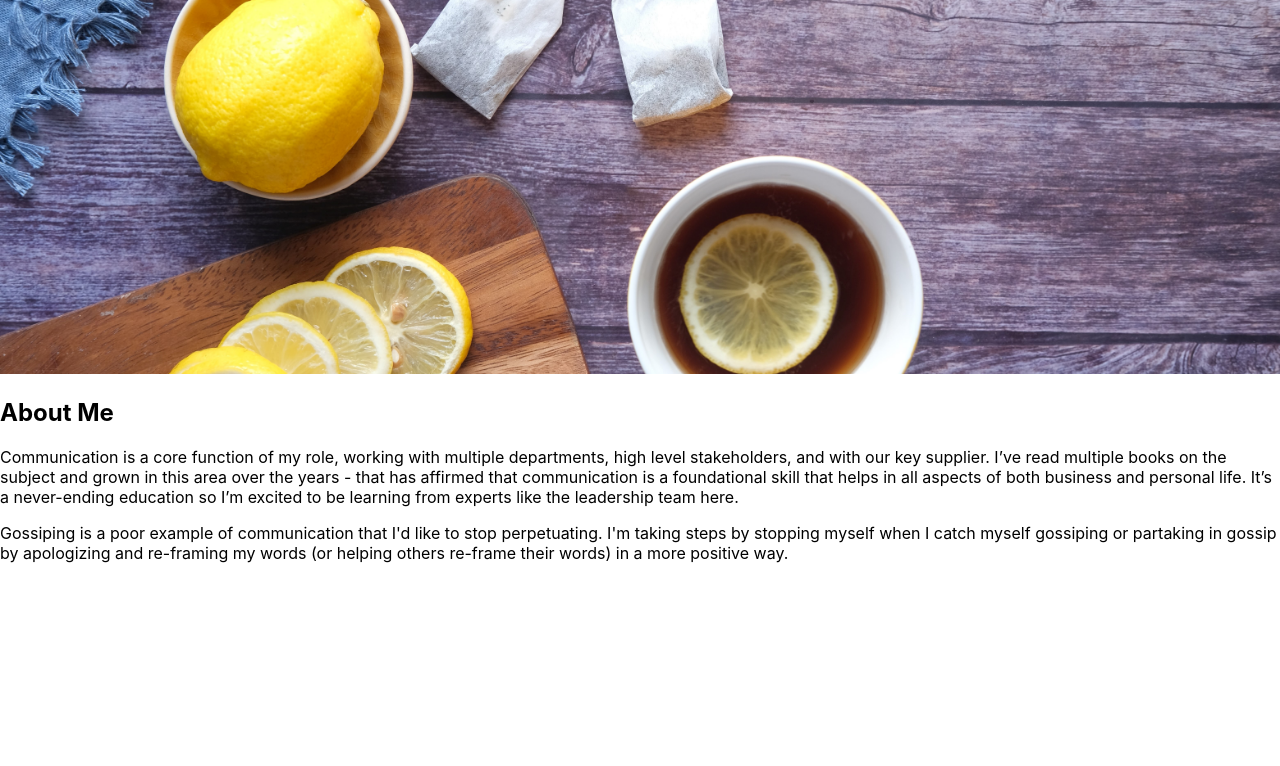
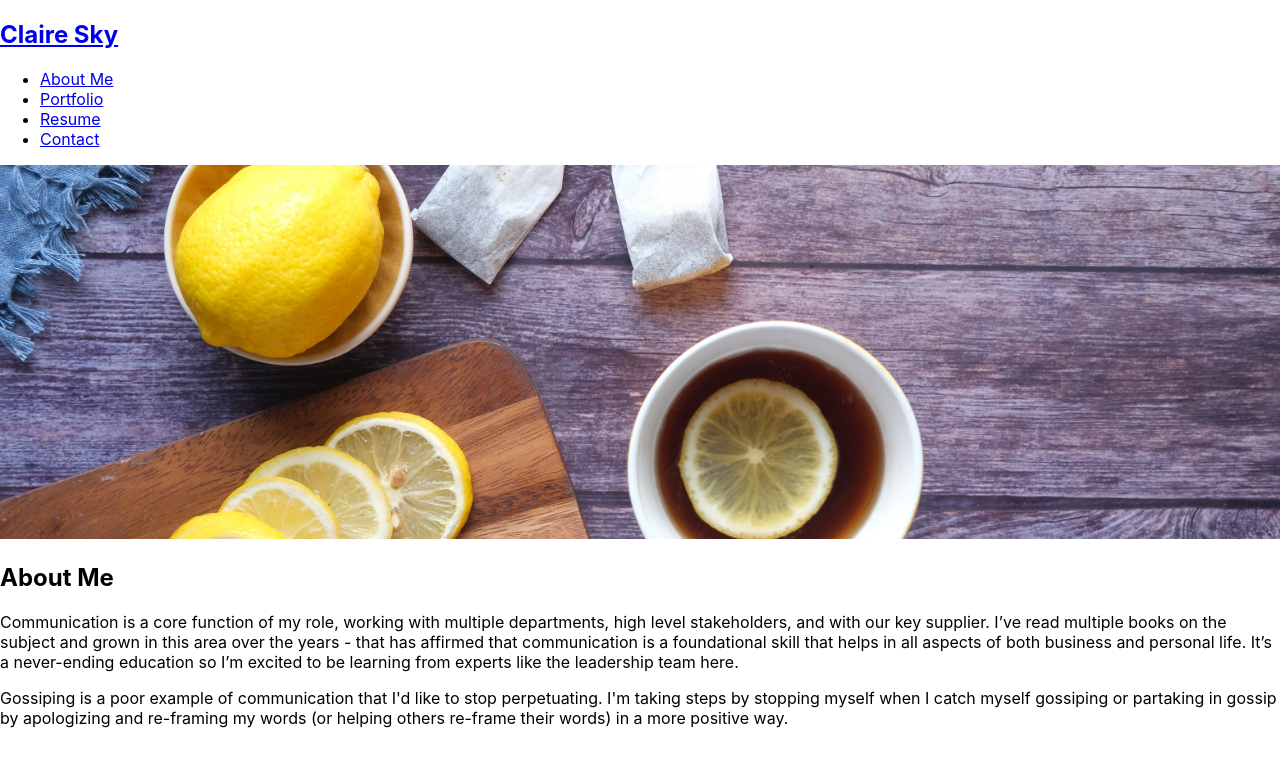
Before and after one commit to claire-sky/claire-sky-portfolio, a React (Create React App) app: page / in a window 1280 px wide. Shown: the top 766 px of the page. Built offline with nearby package versions, Linux system fonts and the light colour scheme.

Commit message:
Nav section

```diff
--- a/src/App.js
+++ b/src/App.js
@@ -1,4 +1,4 @@
-import React from 'react';
+import React, { useState } from 'react';
 import Nav from './components/Nav';
 import About from './components/About';
 import Contact from './components/Contact';
--- a/src/components/Nav/index.js
+++ b/src/components/Nav/index.js
@@ -2,9 +2,27 @@
 
 function Nav() {
     return (
-        <section>
-
-        </section>
+        <header >
+        <h2>
+          <a href="/">Claire Sky</a>
+        </h2>
+        <nav>
+          <ul>
+            <li>
+              <a href="#about">About Me</a>
+            </li>
+            <li>
+              <a href="#portfolio">Portfolio</a>
+            </li>
+            <li>
+              <a href="#resume">Resume</a>
+            </li>
+            <li>
+              <a href="#contact">Contact</a>
+            </li>
+          </ul>
+        </nav>
+      </header>
     );
 }
 
```
